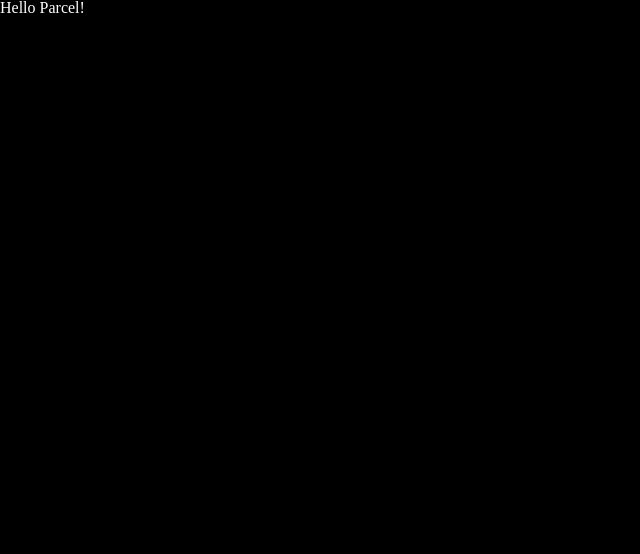
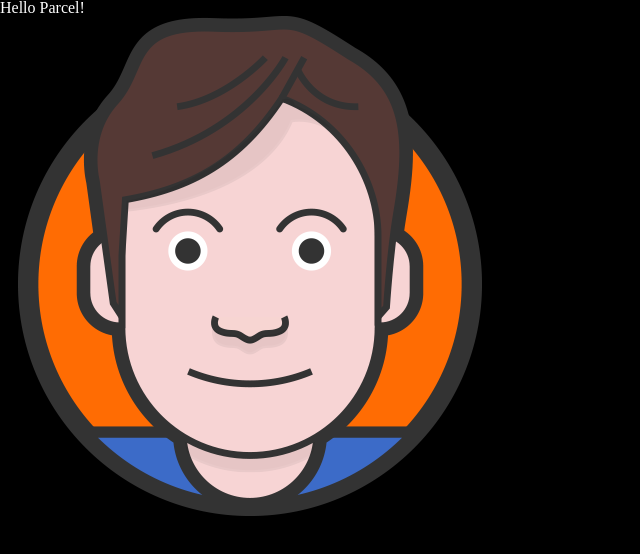
Before and after one commit to yeongno/Fast8.1, a website built with Parcel: page index.html in a window 1280 px wide. Shown: the whole page, without its empty margins (0-640 px from the left). Built offline with nearby package versions, Linux system fonts and the light colour scheme.

Commit message:
정적 파일 연결

```diff
--- a/index.html
+++ b/index.html
@@ -11,6 +11,6 @@
 </head>
 <body>
   <h1>Hello Parcel!</h1>
-
+  <img src="./images/logo.png" alt="HEROPY">
 </body>
 </html>
--- a/package.json
+++ b/package.json
@@ -12,6 +12,10 @@
   "license": "ISC",
   "devDependencies": {
     "parcel-bundler": "^1.12.5",
+    "parcel-plugin-static-files-copy": "^2.6.0",
     "sass": "^1.49.9"
+  },
+  "staticFilse":{
+    "staticPath":"static"
   }
 }
```
Also changed, not shown: images/logo.png (added), static/favicon.ico (added), 1 other file.
